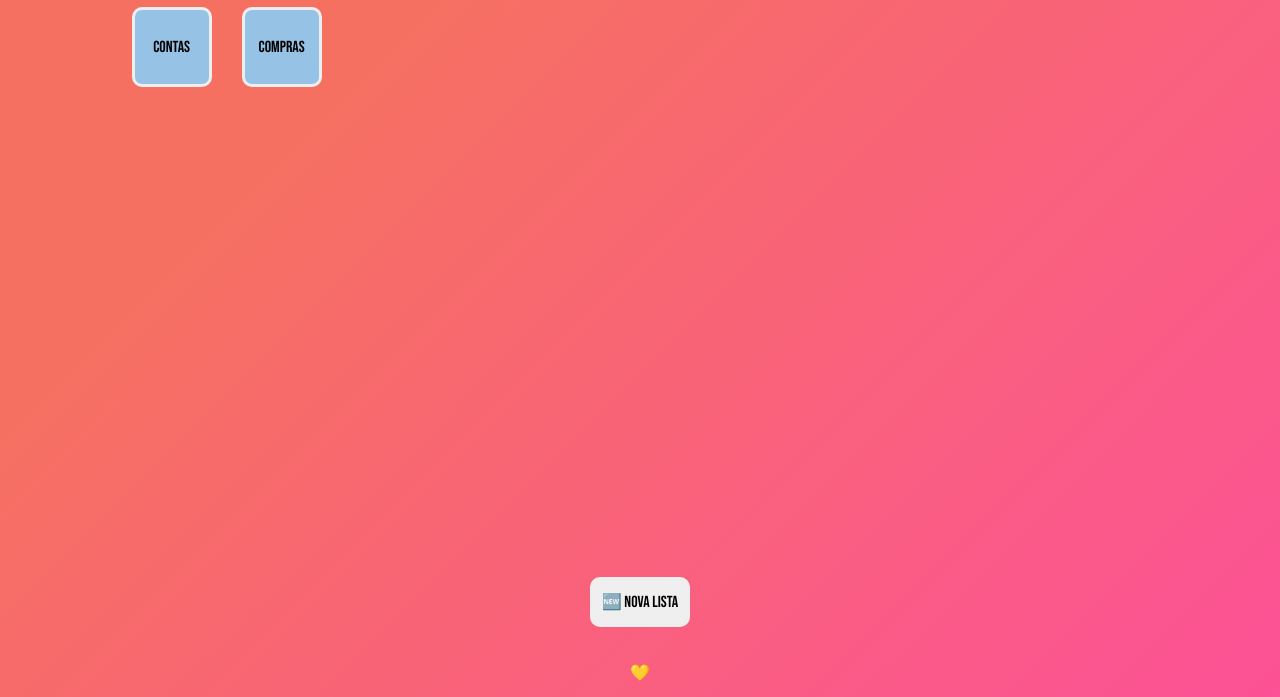
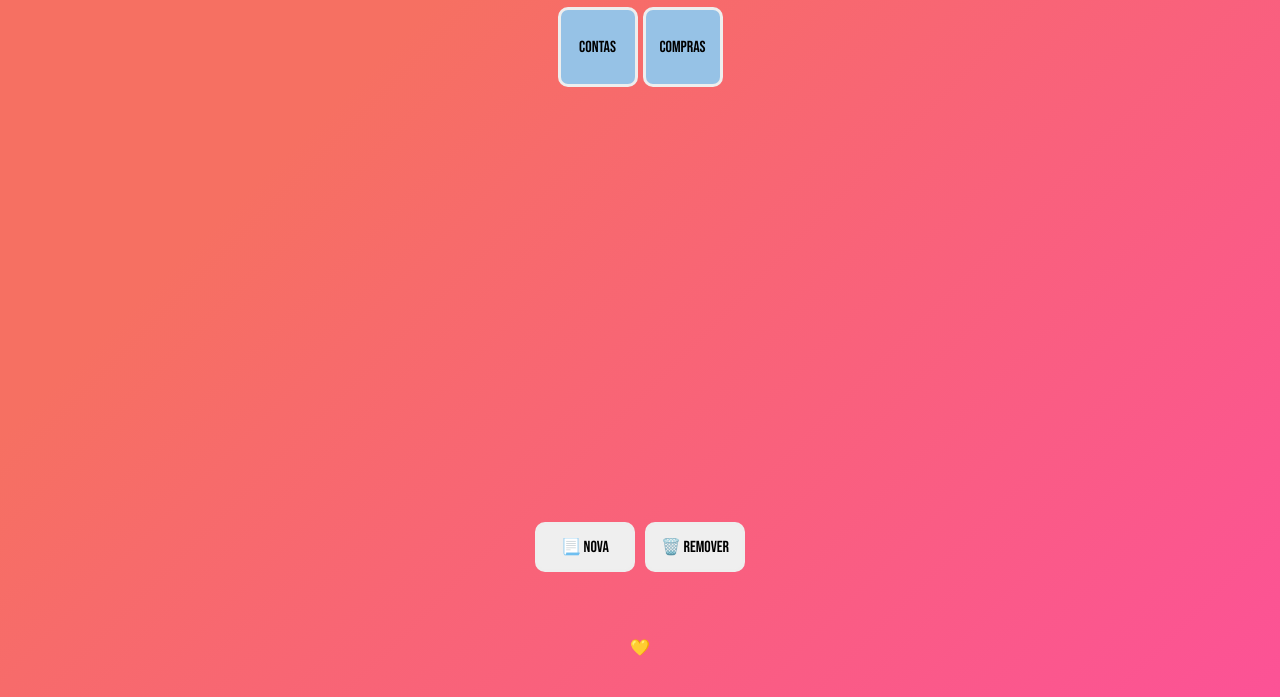
Before and after one commit to pedrolucastp/casinha-app-vanilla, a plain HTML site: page index.html in a window 1280 px wide. Shown: the part 103-800 px from the top of the page. Drawn offline with Linux system fonts and the light colour scheme.

Commit message:
fix: scroll section

```diff
--- a/favorites.js
+++ b/favorites.js
@@ -27,6 +27,11 @@ const bills = [{
         price: "R$ 100,00",
         description: "lorem5",
     },
+    {
+        title: "Poda",
+        price: "R$ 100,00",
+        description: "lorem5",
+    },
 ];
 
 const shoppingList = [{
@@ -35,13 +40,6 @@ const shoppingList = [{
         description: "8 uni",
         id: "Geral",
     },
-    {
-        title: "Aruanda",
-        price: "R$ 20,00",
-        description: "2 uni",
-        id: "Varanda",
-    },
-
     {
         title: "Espelho",
         price: "R$ 300,00",
--- a/index.html
+++ b/index.html
@@ -19,23 +19,25 @@
 <body>
     <div data-app-container>
         <header>
+            <span>🪴</span>
             <h1 data-theme-changer>
-                <span>🪴</span> Casinha App
-                <span>🪴</span>
+                Casinha App
             </h1>
+            <span>🪴</span>
         </header>
+
         <menu>
             <div data-favorite-container></div>
         </menu>
+
         <main>
             <div data-card-board></div>
-            <div data-menu-card>
-                <!-- <p data-new-card>➕ Novo Card</p> -->
-                <button data-new-favorite>🆕 Nova Lista</button>
-                <!-- <p data-edit-list>⚒️Editar Lista</p> -->
-            </div>
         </main>
-        </main>
+
+        <div data-menu-card>
+            <button data-new-favorite>📃 Nova</button>
+            <button data-new-favorite>🗑️ Remover</button>
+        </div>
         <footer>
             <span>💛</span>
         </footer>
--- a/styles.css
+++ b/styles.css
@@ -1,6 +1,8 @@
 :root {
     --background-color: #fc5296;
     --background-image: linear-gradient(315deg, #fc5296 0%, #f67062 74%);
+    --default-height: calc(100vh - 400px);
+    wi
 }
 
 * {
@@ -13,50 +15,58 @@ body {
     background-color: var(--background-color);
     background-image: var(--background-image);
     color: #eee;
+    height: 100vh;
+    width: 100vw;
 }
 
 [data-app-container] {
-    height: 100vh;
     display: flex;
     flex-direction: column;
     align-items: center;
-    min-width: 350px;
+    justify-content: center;
 }
 
 header {
     display: flex;
+    /* border: brown 3px solid; */
     /* padding: 5px; */
     /* margin-top: 15px; */
-    height: 100px;
+    /* height: 100px; */
     align-items: center;
     justify-content: center;
     font-family: 'Bebas Neue', cursive;
     font-size: 25px;
+    min-height: 100px;
+    width: 100%;
 }
 
 menu {
+    /* border: rgb(221, 200, 82) 3px solid; */
     display: flex;
-    max-height: 100px;
-    width: 90%;
+    min-height: 100px;
+    width: 100%;
+    /* width: 90%; */
     align-items: center;
     justify-content: center;
-    cursor: pointer;
     overflow-x: scroll;
 }
 
 [data-favorite-container] {
+    /* border: rgb(78, 72, 33) 3px solid; */
     width: 90%;
     display: flex;
     align-items: center;
-    gap: 10px;
-    margin: 10px;
+    justify-content: center;
+    gap: 5px;
+    /* margin: 10px; */
 }
 
 [data-favorite-container] button {
+    cursor: pointer;
     background-color: rgb(150, 194, 230);
     min-height: 80px;
     min-width: 80px;
-    margin: 0 10px;
+    /* margin: 0 10px; */
     border: #eee 3px solid;
     border-radius: 10px;
     word-wrap: break-word;
@@ -65,51 +75,54 @@ menu {
 }
 
 main {
+    /* border: rgb(19, 128, 19) 3px solid; */
     display: flex;
     flex-direction: column;
     justify-content: center;
     align-items: center;
-    /* border: rgb(19, 128, 19) 3px solid; */
-    border-radius: 7px;
-    width: 95%;
-    min-height: 420px;
-    flex: 1;
+    width: 100%;
+    max-height: var(--default-height);
+    min-height: var(--default-height);
 }
 
 [data-card-board] {
-    height: 100%;
-    /* border: honeydew 2px solid; */
-    border-radius: 7px;
-    margin: 20px;
-    padding: 10px 10px;
-    width: 90%;
-    height: 90%;
     display: flex;
     flex-direction: column;
     align-items: center;
-    justify-content: flex-start;
+    justify-content: start;
+    flex: 1;
+    width: 80%;
+    /* height: 500px; */
+    /* padding: 30px; */
+    /* margin: 10px; */
+    /* flex-wrap: wrap; */
+    /* border: rgb(17, 9, 4) 2px solid; */
+    gap: 10px;
     overflow-y: scroll;
 }
 
 [data-card-layout] {
-    padding: 5px;
-    margin: 5px;
+    padding: 15px;
+    /* margin: 10px; */
     border: steelblue 1px solid;
     border-radius: 7px;
     min-height: 100px;
     width: 90%;
     display: flex;
     align-items: center;
-    justify-content: space-around;
+    justify-content: space-between;
     box-shadow: dimgray -7px 5px 3px;
 }
 
 [data-menu-card] {
+    /* border: rgb(78, 39, 122) 3px solid; */
     display: flex;
     align-items: center;
     justify-content: center;
-    margin: 20px;
+    /* margin: 20 0px; */
     gap: 10px;
+    width: 100%;
+    min-height: 100px;
 }
 
 [data-new-favorite] {
@@ -125,8 +138,10 @@ main {
 }
 
 footer {
+    /* border: rgb(19, 128, 19) 3px solid; */
     display: flex;
-    height: 50px;
     align-items: center;
     justify-content: center;
+    width: 100%;
+    height: 100px;
 }
```
